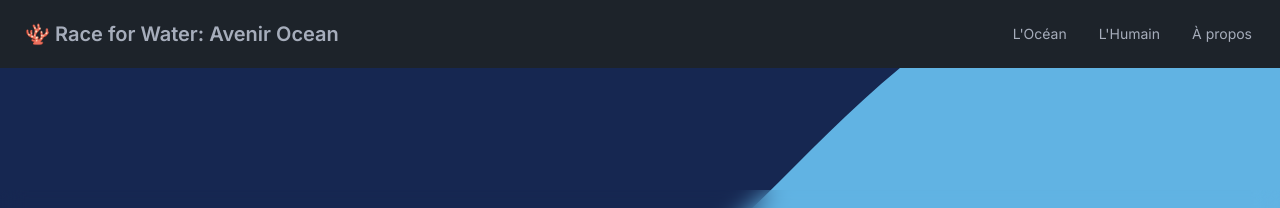
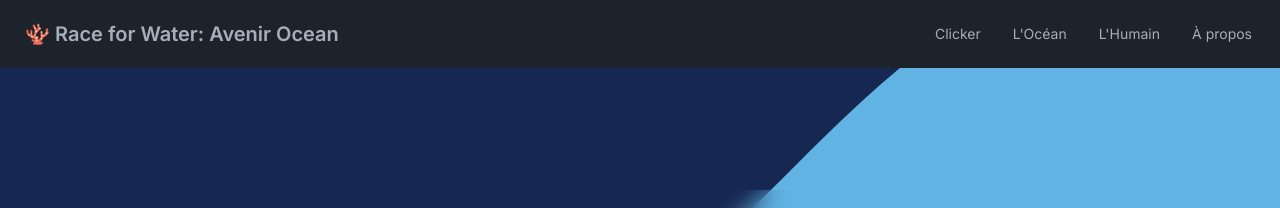
Before and after one commit to Sakusai/Nuit-info, a Next.js app: page / in a window 1280 px wide. Shown: the top 208 px of the page. Built offline with nearby package versions, Linux system fonts and the light colour scheme.

Commit message:
all good

```diff
--- a/src/app/components/common/Header.tsx
+++ b/src/app/components/common/Header.tsx
@@ -2,9 +2,18 @@ import Link from "next/link";
 
 export default function Header() {
   const links = [
-        <Link key="ocean" href="/ocean">L&apos;Océan</Link>,
-        <Link key="human" href="/human">L&apos;Humain</Link>,
-        <Link key="about" href="/about">À propos</Link>,
+    <Link key="clicker" href="/clicker">
+      Clicker
+    </Link>,
+    <Link key="ocean" href="/ocean">
+      L&apos;Océan
+    </Link>,
+    <Link key="human" href="/human">
+      L&apos;Humain
+    </Link>,
+    <Link key="about" href="/about">
+      À propos
+    </Link>,
   ];
 
   return (
@@ -17,23 +26,28 @@ export default function Header() {
               className="h-5 w-5"
               fill="none"
               viewBox="0 0 24 24"
-                            stroke="currentColor">
+              stroke="currentColor"
+            >
               <path
                 strokeLinecap="round"
                 strokeLinejoin="round"
                 strokeWidth="2"
-                                d="M4 6h16M4 12h8m-8 6h16" />
+                d="M4 6h16M4 12h8m-8 6h16"
+              />
             </svg>
           </div>
           <ul
             tabIndex={0}
-                        className="menu menu-sm dropdown-content bg-base-100 rounded-box z-[1] mt-3 w-52 p-2 shadow">
+            className="menu dropdown-content menu-sm z-[1] mt-3 w-52 rounded-box bg-base-100 p-2 shadow"
+          >
             {links.map((link, index) => (
               <li key={index}>{link}</li>
             ))}
           </ul>
         </div>
-                <Link href="/" className="btn btn-ghost text-xl">🪸 Race for Water: Avenir Ocean</Link>
+        <Link href="/" className="btn btn-ghost text-xl">
+          🪸 Race for Water: Avenir Ocean
+        </Link>
       </div>
       <div className="navbar-end hidden lg:flex">
         <ul className="menu menu-horizontal px-1">
```
Lines whose indentation alone changed are shown as unchanged.
